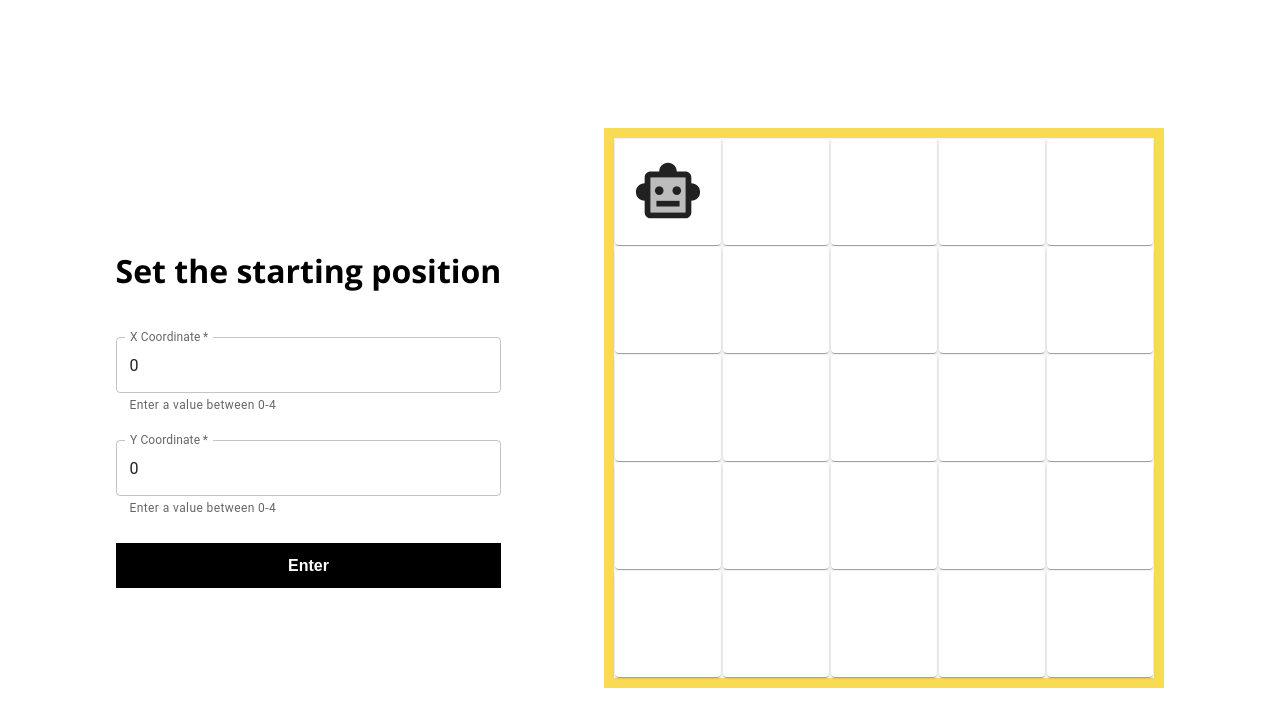
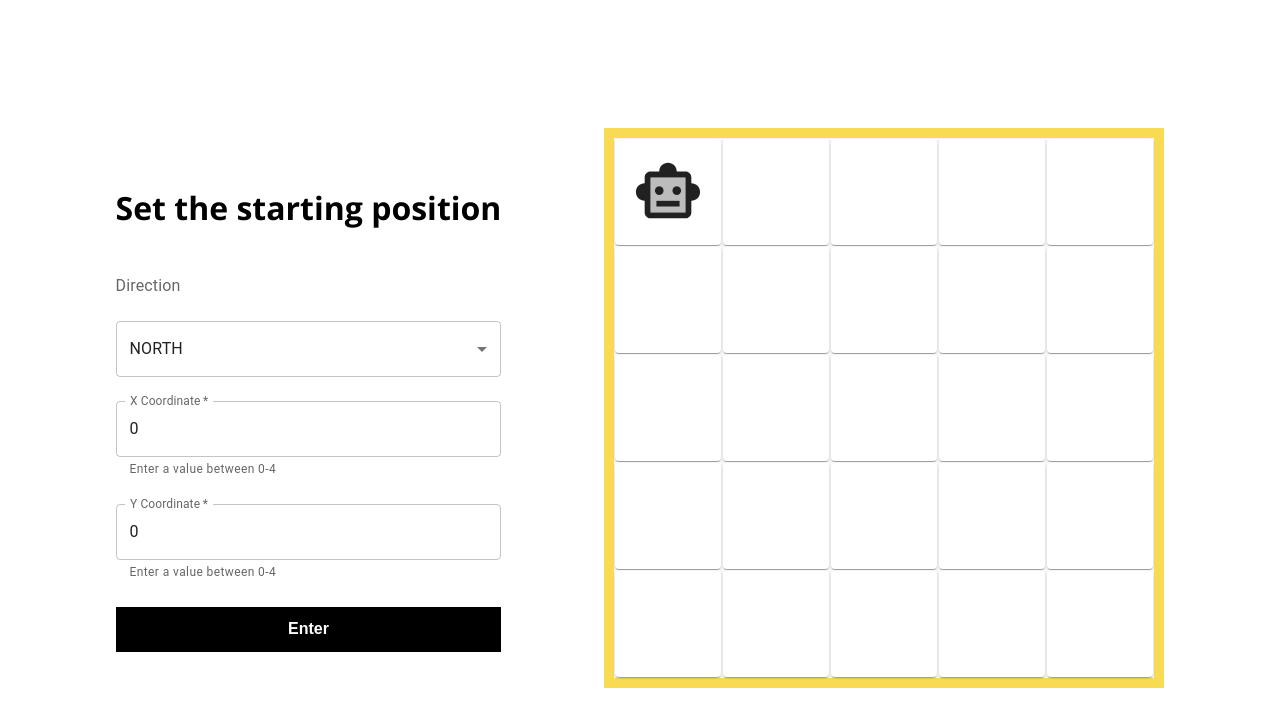
Before and after one commit to NinaKnowles/robot-simulator, a React (Vite) app: page / in a window 1280 px wide. Shown: the top 726 px of the page. Built offline with nearby package versions, Linux system fonts and the light colour scheme.

Commit message:
Robot changes direction

```diff
--- a/src/App.css
+++ b/src/App.css
@@ -47,3 +47,19 @@ font-family: "Open Sans",sans-serif;
   flex-direction: column;
   gap: 1.5em;
 }
+
+.NORTH{
+  transform: rotate(0deg);
+}
+
+.EAST{
+  transform: rotate(90deg);
+}
+
+.SOUTH{
+  transform: rotate(180deg);
+}
+
+.WEST{
+  transform: rotate(270deg);
+}
--- a/src/App.tsx
+++ b/src/App.tsx
@@ -1,16 +1,17 @@
+
+import { useState } from 'react';
 
 import { Box, Container } from '@mui/material'
+
 import InputForm from './components/input-form'
-
 import RobotTable from './components/robot-table'
 
 import './App.css'
-import { useState } from 'react';
 
 export interface PositionValues {
   xCoordinate: number;
   yCoordinate: number;
-  // direction: string;
+  direction: string;
 }
 
 function App() {
@@ -18,13 +19,14 @@ function App() {
   const [robotPosition, setRobotPosition] = useState<PositionValues>({
     xCoordinate: 0,
     yCoordinate: 0,
-    // direction: '',
+    direction: 'NORTH',
   });
 
   const handleFormSubmit = (data: PositionValues) => {
     setRobotPosition({
       xCoordinate: Number(data.xCoordinate),
       yCoordinate: Number(data.yCoordinate),
+      direction: data.direction,
     });
   };
 
@@ -36,7 +38,8 @@ function App() {
         <Box>
           <RobotTable
             xCoordinate={robotPosition.xCoordinate}
-            yCoordinate={robotPosition.yCoordinate} />
+            yCoordinate={robotPosition.yCoordinate}
+            direction = {robotPosition.direction} />
         </Box>
       </Box>
     </Container>
--- a/src/components/input-form.tsx
+++ b/src/components/input-form.tsx
@@ -1,7 +1,7 @@
 import React, { useState } from 'react';
 import { Controller, useForm } from 'react-hook-form';
 
-import { FormControl, TextField } from '@mui/material';
+import { InputLabel, MenuItem, Select, TextField } from '@mui/material';
 
 import { PositionValues } from '../App';
 
@@ -12,7 +12,6 @@ interface InputFormProps {
 export interface ErrorValues {
   xCoordinate: string;
   yCoordinate: string;
-  // direction: string;
 }
 
 
@@ -20,8 +19,8 @@ export default function InputForm({ onSubmit }: InputFormProps) {
   const [errors, setErrors] = useState<Partial<ErrorValues>>({});
   const { control, handleSubmit } = useForm<PositionValues>();
 
-  const handleFormSubmit = (data: PositionValues) => {
-    const { xCoordinate, yCoordinate } = data;
+  const handleFormSubmit = (positionValues: PositionValues) => {
+    const { xCoordinate, yCoordinate} = positionValues;
 
     if (xCoordinate < 0 || xCoordinate > 4) {
       setErrors({xCoordinate:'Value must be between 0-4'});
@@ -30,28 +29,32 @@ export default function InputForm({ onSubmit }: InputFormProps) {
     }
     else{
       setErrors({});
-      onSubmit(data);
+      onSubmit(positionValues);
     }
   };
 
   return (
     <form className="flex-column" onSubmit={handleSubmit(handleFormSubmit)}>
       <h1>Set the starting position</h1>
-      {/* <FormControl>
+      <Controller
+        name="direction"
+        control={control}
+        defaultValue="NORTH"
+        render={({field}) => (
+          <>
           <InputLabel>Direction</InputLabel>
           <Select
-          name="direction"
-          label="Direction"
             required
-          control={control}
-          defaultValue=""
+            {...field}
           >
             <MenuItem value="NORTH">NORTH</MenuItem>
             <MenuItem value="EAST">EAST</MenuItem>
             <MenuItem value="SOUTH">SOUTH</MenuItem>
             <MenuItem value="WEST">WEST</MenuItem>
           </Select>
-      </FormControl> */}
+          </>
+        )}
+      />
       <Controller
         name="xCoordinate"
         control={control}
@@ -67,7 +70,6 @@ export default function InputForm({ onSubmit }: InputFormProps) {
           />
         )}
       />
-      <FormControl>
         <Controller
           name="yCoordinate"
           control={control}
@@ -83,7 +85,6 @@ export default function InputForm({ onSubmit }: InputFormProps) {
             />
           )}
         />
-      </FormControl>
       <button type="submit" className="button">Enter</button>
     </form>
   );
--- a/src/components/robot-table.tsx
+++ b/src/components/robot-table.tsx
@@ -13,8 +13,9 @@ const Item = styled(Paper)(({ theme }) => ({
     width:90,
 }));
 
+
 const RobotTable = ({
-    // direction,
+    direction,
     xCoordinate,
     yCoordinate,
   }: PositionValues) => {
@@ -29,7 +30,7 @@ const RobotTable = ({
           <Grid key={column} item >
                 {rows.map((row) => (
             <Grid key={row} item  style={{ border: '1px solid #F7F7F7' }} id="cell">
-                 <Item>{yCoordinate === row  && xCoordinate === column ? <Robot/> : ''}</Item>
+                 <Item>{yCoordinate === row  && xCoordinate === column ? <Robot direction={direction}/> : ''}</Item>
             </Grid>
             ))}
           </Grid>
@@ -37,6 +38,7 @@ const RobotTable = ({
         </Grid>
     </Box>
 
+
     )
 };
 
--- a/src/components/robot.tsx
+++ b/src/components/robot.tsx
@@ -1,9 +1,12 @@
 import SmartToyTwoToneIcon from '@mui/icons-material/SmartToyTwoTone';
 
-const Robot = () => {
+interface RobotProps {
+    direction: string;
+};
 
+const Robot = ({direction}: RobotProps) => {
     return (
-        <SmartToyTwoToneIcon id="robot"/>
+        <SmartToyTwoToneIcon id="robot" className={direction? direction: "NORTH"}/>
     )
 };
 
```
Lines whose indentation alone changed are shown as unchanged.
